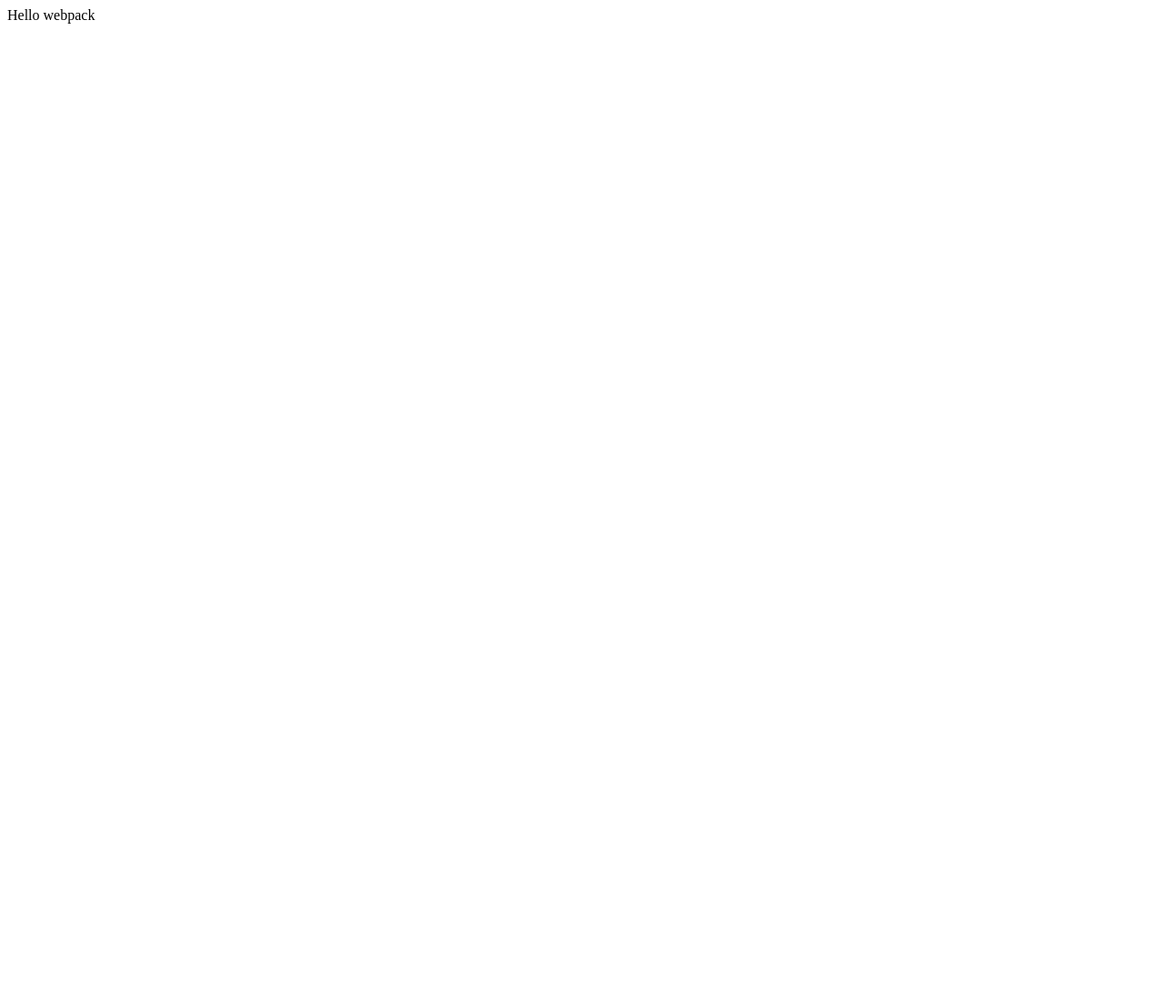
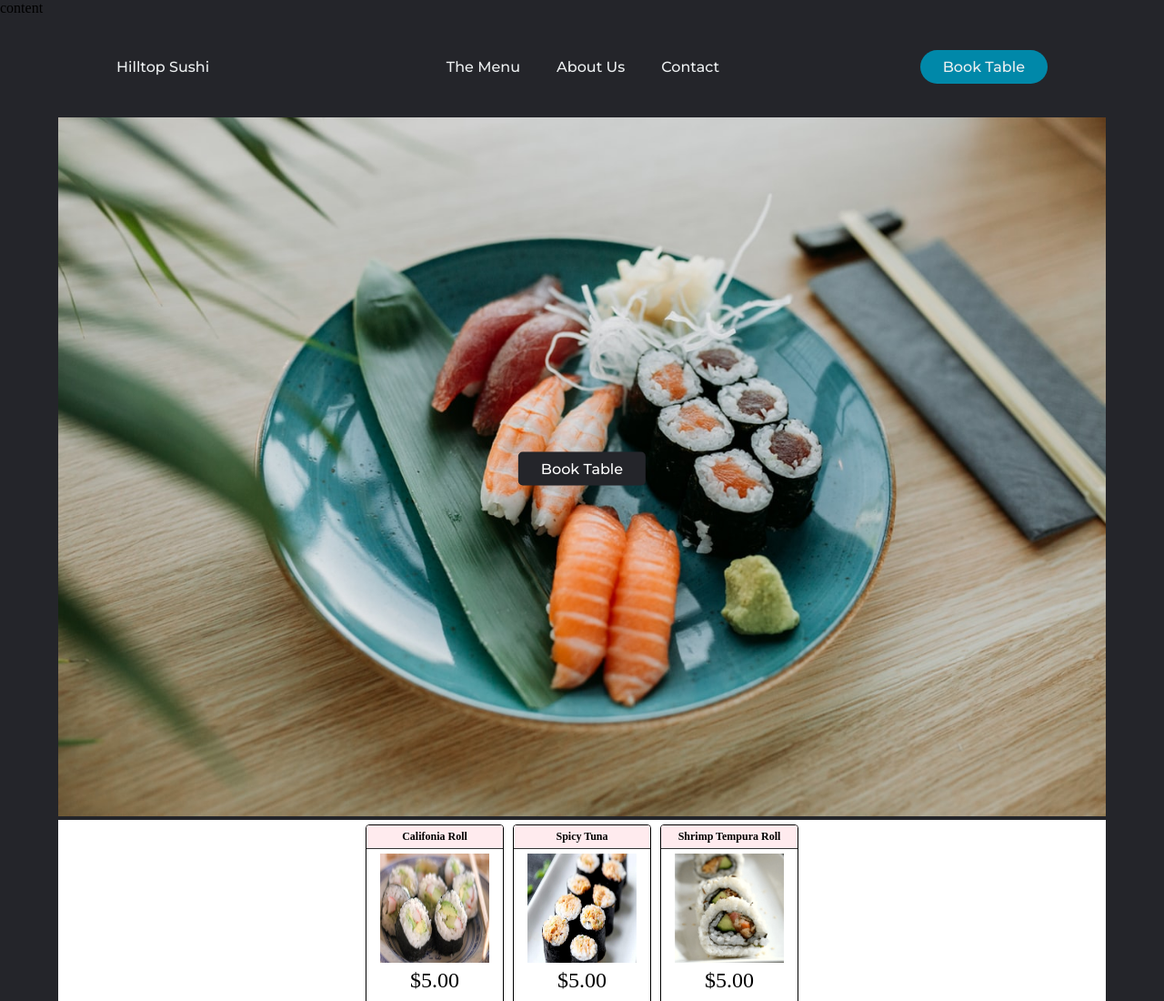
Before and after one commit to amenhotep74/JS-restraunt, a website built with webpack: page dist/index.html in a window 1280 px wide. Shown: the top 1100 px of the page at 91% size. Before the commit the page ends 800 px from the top, so only its background shows below. Built offline with nearby package versions, Linux system fonts and the light colour scheme.

Commit message:
finished index page

```diff
--- a/package.json
+++ b/package.json
@@ -13,7 +13,8 @@
   "license": "ISC",
   "devDependencies": {
     "webpack": "^4.41.5",
-    "webpack-cli": "^3.3.10"
+    "webpack-cli": "^3.3.10",
+    "webpack-dev-server": "^3.10.1"
   },
   "dependencies": {
     "lodash": "^4.17.15"
--- a/src/index.js
+++ b/src/index.js
@@ -1,12 +1,17 @@
 import _ from 'lodash';
+import { loadPage } from './loadpage.js';
 
 function component() {
-    const element = document.createElement('div');
+    const element = document.createElement('button');
+    const element1 = document.createElement("P");
 
     // Lodash, currently included via a script, is required for this line to work
     element.innerHTML = _.join(['Hello', 'webpack'], ' ');
+    element1.innerHTML = "Hello from paragraph";
 
-    return element;
+    return element1;
   }
 
-  document.body.appendChild(component());
+
+  // calling the loadpage function from the loadpage.js file
+  loadPage();
--- /dev/null
+++ b/src/loadpage.js
@@ -0,0 +1,144 @@
+const loadPage = () => {
+    const content = document.querySelector('#content');
+    // write content inside div
+    content.innerHTML = "content";
+    const header = document.createElement("HEADER");
+    // append header to content div
+    content.appendChild(header);
+    // Create logo element
+    const logo = document.createElement("a");
+    logo.innerHTML = "Hilltop Sushi";
+    header.appendChild(logo);
+    // create nav element
+    const nav = document.createElement("NAV");
+    header.appendChild(nav);
+
+    const ul = document.createElement("ul");
+    // append navul to nav
+    nav.appendChild(ul);
+    // ul.setAttribute("nav__links");
+    ul.className = "nav__links";
+    // creating list items
+    const li = document.createElement("li");
+    ul.appendChild(li);
+    li.innerHTML = "The Menu";
+    const li_two = document.createElement("li");
+    ul.appendChild(li_two);
+    li_two.innerHTML = "About Us";
+    const li_three = document.createElement("li");
+    ul.appendChild(li_three);
+    li_three.innerHTML = "Contact";
+
+    // creating link
+    const link = document.createElement("a");
+    const booktablebtn = document.createElement("button");
+    booktablebtn.innerHTML = "Book Table";
+    // append link to header
+    header.appendChild(link);
+    link.appendChild(booktablebtn);
+
+    // Creating Main Page
+    const container = document.createElement("div");
+    // append container to content div
+    content.appendChild(container);
+    // Assigning class
+    container.setAttribute("class", "container");
+
+    // creating image
+    const landingimg = document.createElement("IMG");
+    landingimg.setAttribute("id", "landing-img");
+    landingimg.setAttribute("src", "img/sushi.jfif");
+    container.appendChild(landingimg);
+
+    // creating button inside img
+    const menubtn = document.createElement("button");
+    container.appendChild(menubtn);
+    menubtn.setAttribute("class", "btn");
+    menubtn.innerHTML = "Book Table";
+
+    // Creating page content div
+    const pagecontent = document.createElement("div");
+    content.appendChild(pagecontent);
+    pagecontent.setAttribute("class", "pagecontent");
+
+    // creating card 1
+    const card = document.createElement("div");
+    pagecontent.appendChild(card);
+    card.setAttribute("class", "card");
+
+    // createing header
+    const cardheader1 = document.createElement("div");
+    card.appendChild(cardheader1);
+    cardheader1.innerHTML = "Califonia Roll";
+    cardheader1.setAttribute("class", "card-header");
+
+    // creating card-main
+    const cardmain1 = document.createElement("div");
+    card.appendChild(cardmain1);
+    cardmain1.setAttribute("class", "card-main");
+
+    const cardimg1 = document.createElement("IMG");
+    cardmain1.appendChild(cardimg1);
+    cardimg1.setAttribute("src", "./img/califoniaroll.jpg");
+    cardimg1.setAttribute("id", "caliroll");
+
+    const cardprice1 = document.createElement("div");
+    cardmain1.appendChild(cardprice1);
+    cardprice1.innerHTML = "$5.00";
+    cardmain1.setAttribute("class", "main-description");
+
+
+    // creating card 2
+    const card2 = document.createElement("div");
+    pagecontent.appendChild(card2);
+    card2.setAttribute("class", "card");
+
+    // createing header
+    const cardheader2 = document.createElement("div");
+    card2.appendChild(cardheader2);
+    cardheader2.innerHTML = "Spicy Tuna";
+    cardheader2.setAttribute("class", "card-header");
+
+    // creating card-main
+    const cardmain2 = document.createElement("div");
+    card2.appendChild(cardmain2);
+    cardmain2.setAttribute("class", "card-main");
+
+    const cardimg2 = document.createElement("IMG");
+    cardmain2.appendChild(cardimg2);
+    cardimg2.setAttribute("src", "./img/spicytuna.jpg");
+    cardimg2.setAttribute("id", "spicytuna");
+
+    const cardprice2 = document.createElement("div");
+    cardmain2.appendChild(cardprice2);
+    cardprice2.innerHTML = "$5.00";
+    cardmain2.setAttribute("class", "main-description");
+
+
+    // creating card 3
+    const card3 = document.createElement("div");
+    pagecontent.appendChild(card3);
+    card3.setAttribute("class", "card");
+
+    // createing header
+    const cardheader3 = document.createElement("div");
+    card3.appendChild(cardheader3);
+    cardheader3.innerHTML = "Shrimp Tempura Roll";
+    cardheader3.setAttribute("class", "card-header");
+
+    // creating card-main
+    const cardmain3 = document.createElement("div");
+    card3.appendChild(cardmain3);
+    cardmain3.setAttribute("class", "card-main");
+
+    const cardimg3 = document.createElement("IMG");
+    cardmain3.appendChild(cardimg3);
+    cardimg3.setAttribute("src", "./img/shrimptempura.png");
+    cardimg3.setAttribute("id", "spicytuna");
+
+    const cardprice3 = document.createElement("div");
+    cardmain3.appendChild(cardprice3);
+    cardprice3.innerHTML = "$5.00";
+    cardmain3.setAttribute("class", "main-description");
+}
+export { loadPage };
```
Also changed, not shown: dist/img/califoniaroll.jpg (added), dist/img/dragonroll.jpg (added), dist/img/shrimptempura.png (added), dist/img/spicytuna.jpg (added), dist/img/sushi.jfif (added), dist/index.html, dist/index2.html (added), dist/main.js, dist/styles/style.css (added), 1 other file.
